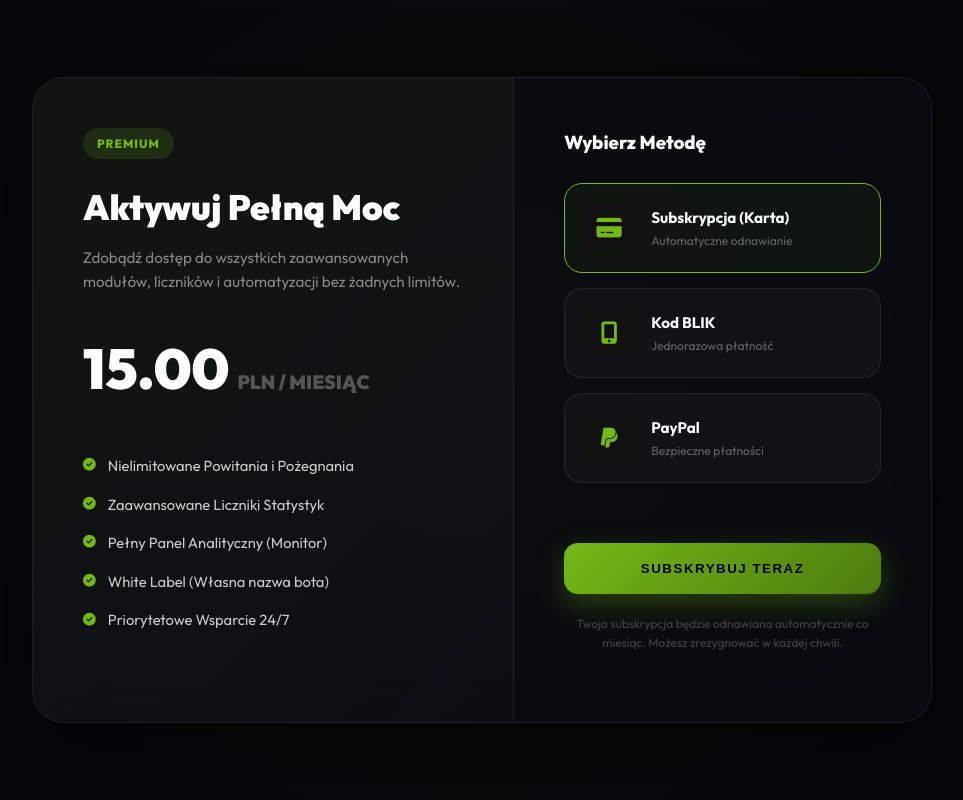
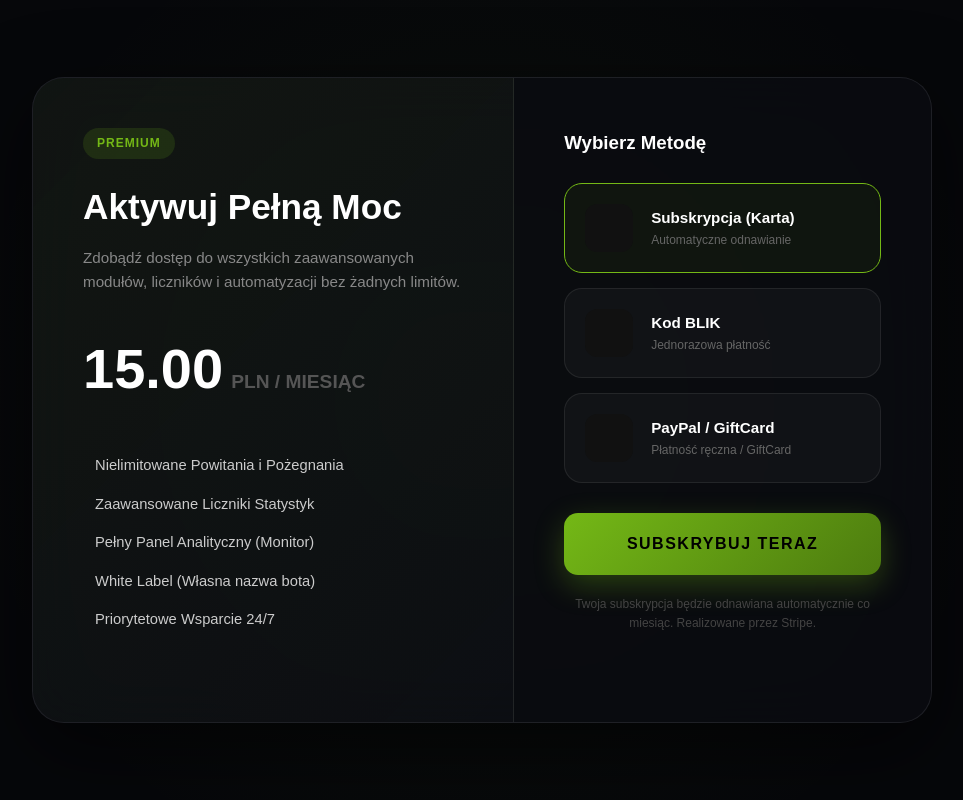
Before and after one commit to Bladerunner004/www.polskibotwelcome.com, a Flask app: page /config/1/checkout in a window 1280 px wide. Shown: the whole page, without its empty margins (158-1121 px from the left). Run offline with Flask 3, Linux system fonts and the light colour scheme; the visitor is signed in with stand-in values (Sample User, id 1); parts of the project's set-up code (start-up, migrations or seed data) failed here and were passed over; some libraries are stand-ins or nearby versions.

Commit message:
Final: Professional payment flow with Stripe (Card/BLIK) and PayPal SDK (GiftCards)

```diff
--- a/templates/glowne/checkout.html
+++ b/templates/glowne/checkout.html
@@ -5,8 +5,7 @@
     <meta name="viewport" content="width=device-width, initial-scale=1.0">
     <title>Checkout - PolskiBot Premium</title>
     <link rel="preconnect" href="https://fonts.googleapis.com">
-    <link href="https://fonts.googleapis.com/css2?family=Outfit:wght@300;400;500;600;700;800;900&display=swap" rel="stylesheet">
-    <link rel="stylesheet" href="https://cdnjs.cloudflare.com/ajax/libs/font-awesome/6.4.0/css/all.min.css">
+    <script src="https://www.paypal.com/sdk/js?client-id=U96HDRD4MJUDU&currency=PLN"></script>
     <style>
         :root {
             --accent-green: #74b816;
@@ -206,33 +205,24 @@
                 <div class="method-card" id="method-paypal" onclick="selectMethod('paypal')">
                     <div class="method-icon"><i class="fab fa-paypal"></i></div>
                     <div>
-                        <div style="font-weight: 700; font-size: 0.95rem;">PayPal</div>
-                        <div style="font-size: 0.75rem; color: #666;">Bezpieczne płatności</div>
+                        <div style="font-weight: 700; font-size: 0.95rem;">PayPal / GiftCard</div>
+                        <div style="font-size: 0.75rem; color: #666;">Płatność ręczna / GiftCard</div>
                     </div>
                 </div>
             </div>
 
-            <!-- Pole BLIK -->
-            <div id="blik-container" style="display: none; margin-top: 25px; text-align: center;">
-                <div style="font-size: 0.8rem; color: #888; margin-bottom: 15px; text-transform: uppercase; font-weight: 700; letter-spacing: 1px;">Wpisz 6-cyfrowy kod BLIK</div>
-                <div style="display: flex; justify-content: center; gap: 10px;">
-                    <input type="text" id="blik-code" maxlength="6" placeholder="000 000"
-                           style="width: 100%; max-width: 200px; height: 60px; background: rgba(0,0,0,0.3); border: 2px solid #74b816; border-radius: 12px; color: #74b816; font-size: 1.8rem; text-align: center; font-weight: 800; letter-spacing: 5px; outline: none; transition: all 0.3s ease;">
-                </div>
-            </div>
+            <div id="payment-buttons" style="margin-top: 30px;">
+                <!-- Stripe / BLIK Button (Stripe handles both) -->
+                <a href="https://buy.stripe.com/cNiaEZfKx7LW3nxf628Vi00" target="_blank" id="btn-stripe" class="btn-confirm" style="text-decoration:none; display:flex; align-items:center; justify-content:center;">SUBSKRYBUJ TERAZ</a>
 
-            <div id="payment-button-container" style="margin-top: 30px;">
-                <button class="btn-confirm" id="confirm-btn" onclick="confirmPayment()">SUBSKRYBUJ TERAZ</button>
-            </div>
+                <!-- PayPal Button (SDK) -->
+                <div id="paypal-button-container" style="display: none; margin-top: 25px;"></div>
 
-            <div id="blik-status" style="display: none; margin-top: 20px; text-align: center; padding: 15px; background: rgba(116,184,22,0.1); border-radius: 10px; border: 1px solid rgba(116,184,22,0.2);">
-                <div class="fas fa-spinner fa-spin" style="color: #74b816; font-size: 1.5rem; margin-bottom: 10px;"></div>
-                <div style="font-size: 0.9rem; font-weight: 700;">Oczekiwanie na potwierdzenie...</div>
-                <div style="font-size: 0.7rem; color: #666; margin-top: 5px;">Potwierdź płatność w swojej aplikacji bankowej.</div>
+                <a href="https://buy.stripe.com/cNiaEZfKx7LW3nxf628Vi00" target="_blank" id="btn-blik" class="btn-confirm" style="text-decoration:none; display:none; align-items:center; justify-content:center;">ZAPŁAĆ BLIK (STRIPE)</a>
             </div>
 
             <p style="text-align: center; color: #444; font-size: 0.75rem; margin-top: 20px;" id="confirm-info">
-                Twoja subskrypcja będzie odnawiana automatycznie co miesiąc. Możesz zrezygnować w każdej chwili.
+                Płatność kartą lub BLIK jest realizowana bezpiecznie przez Stripe.
             </p>
         </div>
     </div>
@@ -240,14 +230,7 @@
 
 <script>
     let selectedMethod = 'card';
-
-    // Obsługa wpisywania kodu BLIK
-    const blikInput = document.getElementById('blik-code');
-    if (blikInput) {
-        blikInput.addEventListener('input', function(e) {
-            this.value = this.value.replace(/[^0-9]/g, '');
-        });
-    }
+    let paypalInitialized = false;
 
     function selectMethod(method) {
         selectedMethod = method;
@@ -257,62 +240,53 @@
         const activeCard = document.getElementById('method-' + method);
         if (activeCard) activeCard.classList.add('active');
 
-        const blikBox = document.getElementById('blik-container');
-        const btnContainer = document.getElementById('payment-button-container');
+        const paypalBox = document.getElementById('paypal-button-container');
         const info = document.getElementById('confirm-info');
-        const statusBox = document.getElementById('blik-status');
 
-        if (statusBox) statusBox.style.display = 'none';
+        const btnStripe = document.getElementById('btn-stripe');
+        const btnBlik = document.getElementById('btn-blik');
+
+        // Ukrywamy wszystko
+        btnStripe.style.display = 'none';
+        btnBlik.style.display = 'none';
+        paypalBox.style.display = 'none';
 
         if (method === 'card') {
-            if (blikBox) blikBox.style.display = 'none';
-            btnContainer.innerHTML = '<button class="btn-confirm" onclick="window.open(\'https://buy.stripe.com/cNiaEZfKx7LW3nxf628Vi00\', \'_blank\')">SUBSKRYBUJ TERAZ</button>';
-            if (info) info.textContent = 'Twoja subskrypcja będzie odnawiana automatycznie co miesiąc. Możesz zrezygnować w każdej chwili.';
+            btnStripe.style.display = 'flex';
+            if (info) info.textContent = 'Twoja subskrypcja będzie odnawiana automatycznie co miesiąc. Realizowane przez Stripe.';
         } else if (method === 'blik') {
-            if (blikBox) blikBox.style.display = 'block';
-            btnContainer.innerHTML = '<button class="btn-confirm" id="confirm-btn" onclick="confirmPayment()">ZAPŁAĆ BLIK</button>';
-            if (info) info.textContent = 'Płatność jednorazowa. Premium zostanie aktywowane po weryfikacji kodu.';
+            btnBlik.style.display = 'flex';
+            if (info) info.textContent = 'Zostaniesz przekierowany do Stripe, gdzie wybierzesz płatność BLIK.';
         } else if (method === 'paypal') {
-            if (blikBox) blikBox.style.display = 'none';
-            btnContainer.innerHTML = '<button class="btn-confirm" onclick="window.open(\'https://paypal.me/nobadystrange\', \'_blank\')">PRZEJDŹ DO PAYPAL</button>';
-            if (info) info.textContent = 'Płatność jednorazowa przez PayPal.';
+            paypalBox.style.display = 'block';
+            if (info) info.textContent = 'Zaloguj się do PayPal lub zapłać kartą (w tym kartami podarunkowymi).';
+            if (!paypalInitialized) {
+                initPayPal();
+                paypalInitialized = true;
+            }
         }
     }
 
-    function confirmPayment() {
-        const btn = document.getElementById('confirm-btn');
-        const blikBox = document.getElementById('blik-container');
-        const statusBox = document.getElementById('blik-status');
-
-        if (selectedMethod === 'blik') {
-            const codeInput = document.getElementById('blik-code');
-            const code = codeInput ? codeInput.value : '';
-            if (code.length !== 6) {
-                alert('❌ Wpisz poprawny, 6-cyfrowy kod BLIK!');
-                return;
+    function initPayPal() {
+        paypal.Buttons({
+            createOrder: function(data, actions) {
+                return actions.order.create({
+                    purchase_units: [{
+                        amount: { value: '15.00' },
+                        description: 'PolskiBot Premium - Serwer {{ server_id }}'
+                    }]
+                });
+            },
+            onApprove: function(data, actions) {
+                return actions.order.capture().then(function(details) {
+                    alert('✅ Płatność PayPal zakończona pomyślnie! Twoje konto Premium zostało aktywowane.');
+                    window.close();
+                });
             }
-
-            if (blikBox) {
-                blikBox.style.opacity = '0.3';
-                blikBox.style.pointerEvents = 'none';
-            }
-            if (btn) btn.style.display = 'none';
-            document.getElementById('payment-button-container').style.display = 'none';
-            if (statusBox) statusBox.style.display = 'block';
-
-            setTimeout(() => {
-                alert('✅ Płatność BLIK zaakceptowana! Twoje konto Premium zostało aktywowane.');
-                window.close();
-            }, 4000);
-        }
+        }).render('#paypal-button-container');
     }
 
-    // Inicjalizacja domyślnej metody
     window.onload = () => selectMethod('card');
 </script>
 </body>
 </html>
-
-
-</body>
-</html>
```
